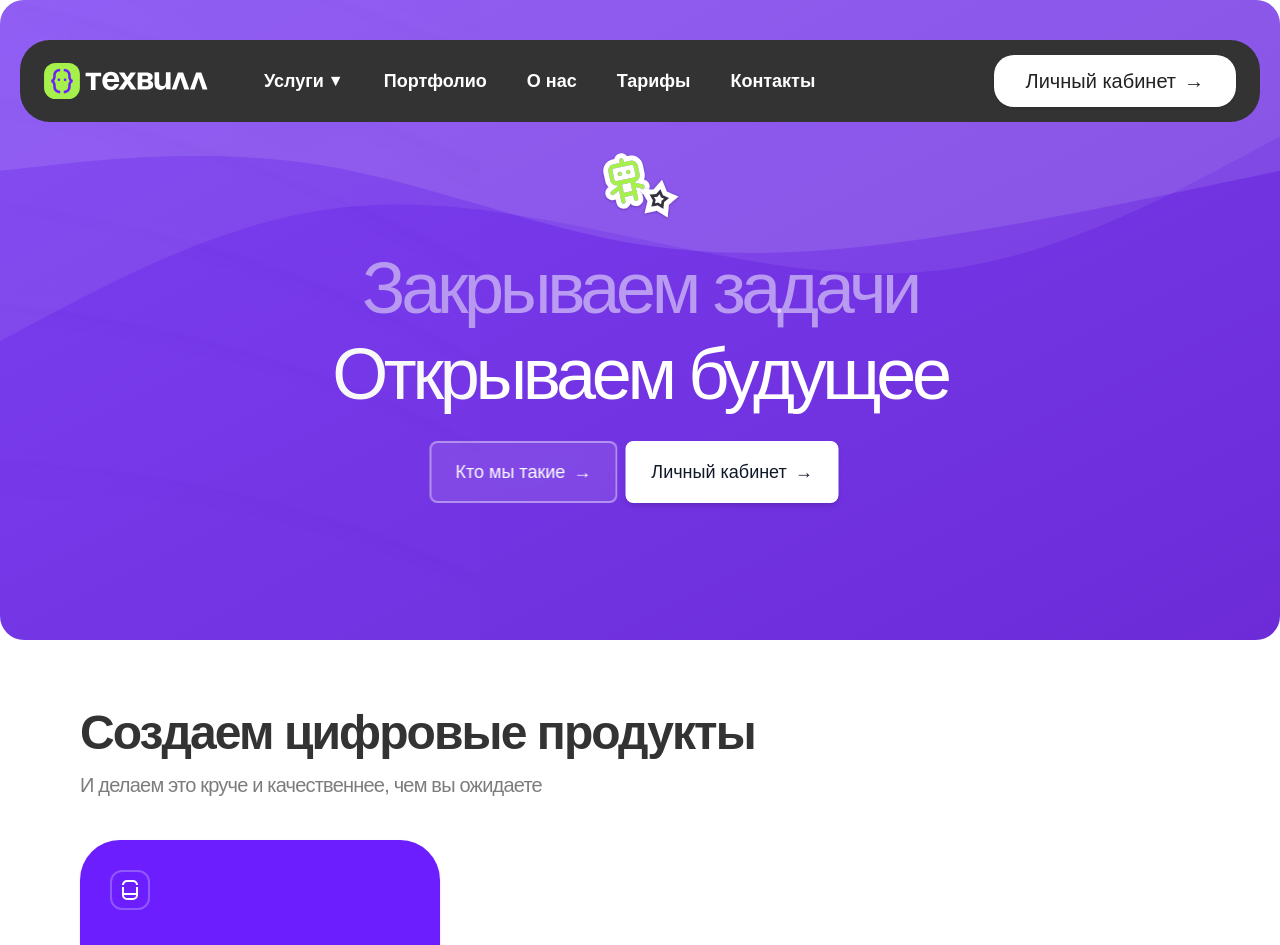
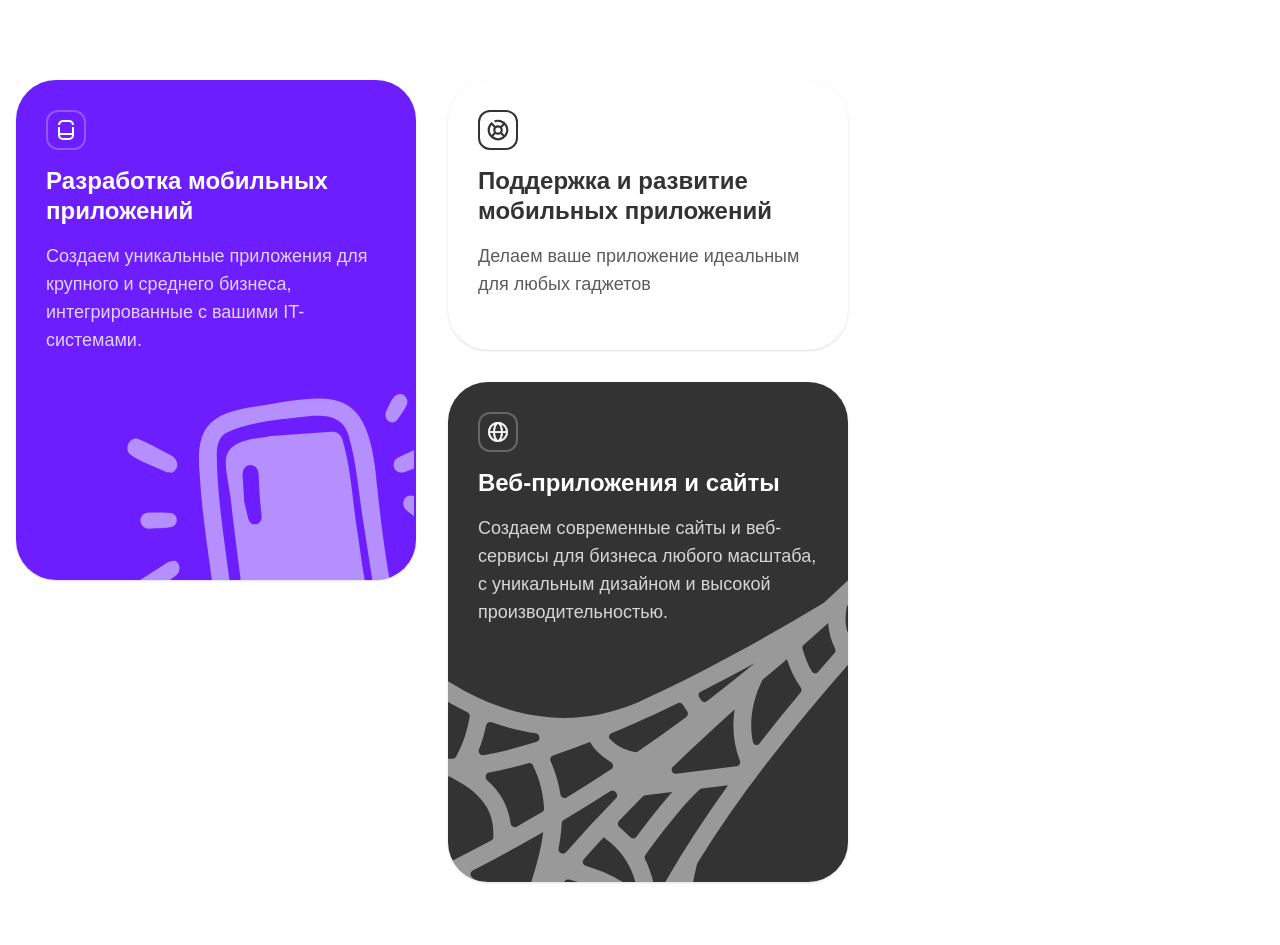
Before and after one commit to alekseikaftanov/tehvill-site, a Next.js app: page / in a window 1280 px wide. Shown: the top 945 px of the page. Built offline with nearby package versions, Linux system fonts and the light colour scheme.

Commit message:
feat: точное оформление карточек по макету, черная рамка вокруг иконки поддержки, все стили и цвета выровнены

```diff
--- a/src/app/page.tsx
+++ b/src/app/page.tsx
@@ -1,53 +1,40 @@
 import { Hero } from '@/components/organisms/Hero';
 import { WidgetCard } from '@/components/molecules/WidgetCard';
 
-const widgets = [
-  {
-    key: 'mobile-dev',
-    title: 'Разработка мобильных приложений',
-    text: 'Создаем уникальные приложения для крупного и среднего бизнеса, интегрированные с вашими IT-системами.',
-    bgColor: 'bg-[#6C1EFF]',
-    textColor: 'text-white',
-    icon: <img src="/mobile.svg" alt="Мобильные приложения" width={20} height={20} />,
-    bottomImage: '/pictures/mobile-picture.svg',
-    className: 'flex flex-col items-start p-[30px] gap-4 w-[400px] h-[500px] rounded-[40px]',
-  },
-];
-
 export default function Home() {
   return (
-    <div>
-      <Hero />
-      <div className="max-w-6xl mx-auto py-16 px-4">
-        {/* Заголовок секции */}
-        <div className="mb-10">
-          <h2 className="text-5xl font-semibold text-[#333333] leading-[120%] tracking-[-0.04em] mb-2">
-            Создаем цифровые продукты
-          </h2>
-          <p className="text-xl text-[#5C5C5C] leading-[150%] tracking-[-0.04em] opacity-80">
-            И делаем это круче и качественнее, чем вы ожидаете
-          </p>
-        </div>
-        {/* Сетка карточек 3 в ряд с поддержкой row-span для masonry */}
-        <div className="mb-[50px]">
-          <div className="grid grid-cols-1 md:grid-cols-3 gap-5 auto-rows-[1fr] md:auto-rows-[270px]">
-            {widgets.map((w) => (
-              <WidgetCard
-                key={w.key}
-                bgColor={w.bgColor}
-                textColor={w.textColor}
-                icon={w.icon}
-                title={w.title}
-                text={w.text}
-                className={w.className}
-                bottomImage={w.bottomImage}
-              />
-            ))}
-          </div>
-        </div>
-        {/* Детали, которые имеют значение */}
-        {/* Удалён блок detailsWidgets */}
+    <main className="flex justify-start items-start gap-8 py-20 px-4 max-w-7xl mx-auto">
+      {/* Слева — фиолетовая карточка */}
+      <WidgetCard
+        bgColor="bg-[#6C1EFF]"
+        textColor="text-white"
+        icon={<img src="/mobile.svg" alt="Мобильные приложения" width={20} height={20} />}
+        title="Разработка мобильных приложений"
+        text="Создаем уникальные приложения для крупного и среднего бизнеса, интегрированные с вашими IT-системами."
+        bottomImage="/pictures/mobile-picture.svg"
+        className="flex flex-col items-start p-[30px] gap-4 w-[400px] h-[500px] rounded-[40px]"
+      />
+      {/* Справа — вертикальный столбец из двух карточек */}
+      <div className="flex flex-col gap-8">
+        <WidgetCard
+          bgColor="bg-white"
+          textColor="text-[#333]"
+          iconBorderColor="black"
+          icon={<img src="/support.svg" alt="Поддержка" width={22} height={22} />}
+          title="Поддержка и развитие мобильных приложений"
+          text="Делаем ваше приложение идеальным для любых гаджетов"
+          className="flex flex-col items-start p-[30px] gap-4 w-[400px] h-[270px] rounded-[40px]"
+        />
+        <WidgetCard
+          bgColor="bg-[#333333]"
+          textColor="text-white"
+          icon={<img src="/sites.svg" alt="Веб-приложения и сайты" width={20} height={20} />}
+          title="Веб-приложения и сайты"
+          text="Создаем современные сайты и веб-сервисы для бизнеса любого масштаба, с уникальным дизайном и высокой производительностью."
+          bottomImage="/pictures/web-picture.svg"
+          className="flex flex-col items-start p-[30px] gap-4 w-[400px] h-[500px] rounded-[40px]"
+        />
       </div>
-    </div>
+    </main>
   );
 }
--- a/src/components/molecules/WidgetCard.tsx
+++ b/src/components/molecules/WidgetCard.tsx
@@ -6,26 +6,27 @@ import { cn } from '@/utils/cn';
 interface WidgetCardProps {
   bgColor?: string;
   icon?: React.ReactNode;
-  title: string;
-  text: string;
+  title: React.ReactNode;
+  text: React.ReactNode;
   textColor?: string;
+  iconBorderColor?: 'white' | 'black';
   className?: string;
   children?: React.ReactNode;
   bottomImage?: string; // путь к нижней картинке
 }
 
-const IconBox: React.FC<{children: React.ReactNode; textColor?: string}> = ({ children, textColor }) => {
+const IconBox: React.FC<{children: React.ReactNode; iconBorderColor?: 'white' | 'black'}> = ({ children, iconBorderColor }) => {
   // Белый border для цветных карточек, чёрный — для белых
-  const border = textColor === 'text-white'
-    ? 'border-white/25'
-    : 'border-[#333333]/25';
+  const border = iconBorderColor === 'black'
+    ? 'border-black'
+    : 'border-white/25';
   return (
     <div
       className={cn(
         'w-10 h-10 flex items-center justify-center rounded-xl border-2',
         border
       )}
-      style={{ borderRadius: 12 }}
+      style={{ borderRadius: 12, border: iconBorderColor === 'black' ? '2px solid #333' : '2px solid rgba(255,255,255,0.25)' }}
     >
       {children}
     </div>
@@ -38,6 +39,7 @@ export const WidgetCard: React.FC<WidgetCardProps> = ({
   title,
   text,
   textColor = 'text-white',
+  iconBorderColor,
   className,
   children,
   bottomImage,
@@ -53,27 +55,16 @@ export const WidgetCard: React.FC<WidgetCardProps> = ({
     >
       {/* Иконка в контейнере */}
       {icon && (
-        <div
-          className="w-10 h-10 flex items-center justify-center border rounded-[12px] mb-4"
-          style={{
-            border: '2px solid rgba(255,255,255,0.25)',
-            borderRadius: 12,
-            flex: 'none',
-            order: 0,
-            flexGrow: 0,
-            zIndex: 0,
-          }}
-        >
-          {/* Render icon as <img> if it's a string (src), else as ReactNode */}
+        <IconBox iconBorderColor={iconBorderColor}>
           {typeof icon === 'string' ? (
             <img src={icon} alt="icon" width={20} height={20} />
           ) : icon}
-        </div>
+        </IconBox>
       )}
       <div className={cn('font-semibold text-2xl leading-tight', textColor)}>{title}</div>
       <div
-        className="font-medium text-lg"
-        style={{ color: '#FFFFFF', opacity: 0.8 }}
+        className={cn('font-medium text-lg', textColor === 'text-white' ? 'text-white' : 'text-[#333]')}
+        style={textColor === 'text-white' ? { color: '#FFFFFF', opacity: 0.8 } : { color: '#333333', opacity: 0.8 }}
       >
         {text}
       </div>
@@ -84,7 +75,14 @@ export const WidgetCard: React.FC<WidgetCardProps> = ({
           src={bottomImage}
           alt=""
           className="mt-auto object-contain"
-          style={{ maxHeight: 200, position: 'absolute', right: 0, bottom: 0, width: 'calc(70% + 30px)', zIndex: 0 }}
+          style={{
+            maxHeight: bottomImage.includes('web-picture') ? 340 : 200,
+            position: 'absolute',
+            bottom: 0,
+            width: bottomImage.includes('web-picture') ? '100%' : 'calc(70% + 30px)',
+            zIndex: 0,
+            ...(bottomImage.includes('web-picture') ? { left: 0 } : { right: 0 })
+          }}
         />
       )}
     </div>
```
Also changed, not shown: public/pictures/ux-ui-picture.svg (added), public/pictures/web-picture.svg (added).
